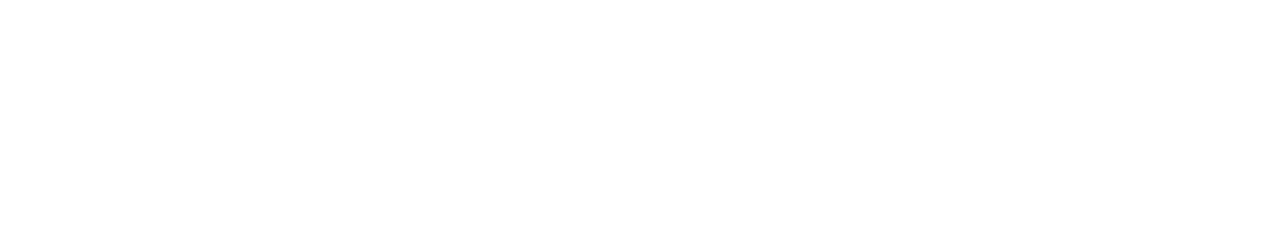
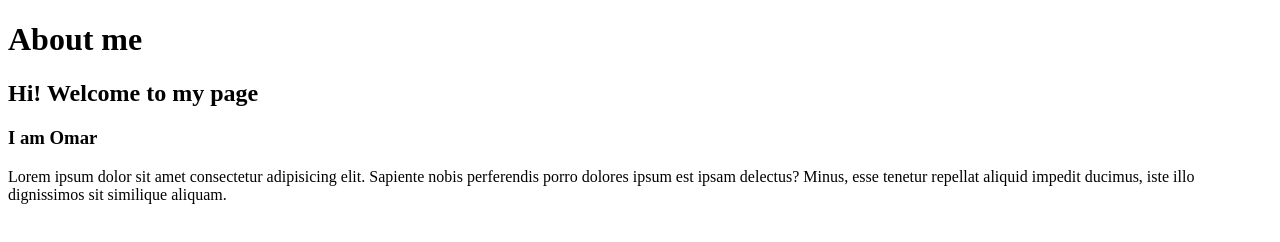
Before and after one commit to CorSalOmar/GIT-AzulSchool, a plain HTML site: page index.html in a window 1280 px wide. Drawn offline with Linux system fonts and the light colour scheme.

Commit message:
Added Welcome to my page

```diff
--- a/index.html
+++ b/index.html
@@ -3,9 +3,12 @@
 <head>
     <meta charset="UTF-8">
     <meta name="viewport" content="width=device-width, initial-scale=1.0">
-    <title>Document</title>
+    <title>Mi pagina web</title>
 </head>
 <body>
-
+<h1>About me</h1>
+<h2>Hi! Welcome to my page</h2>
+<h3>I am Omar</h3>
+<p>Lorem ipsum dolor sit amet consectetur adipisicing elit. Sapiente nobis perferendis porro dolores ipsum est ipsam delectus? Minus, esse tenetur repellat aliquid impedit ducimus, iste illo dignissimos sit similique aliquam.</p>
 </body>
 </html>
```
